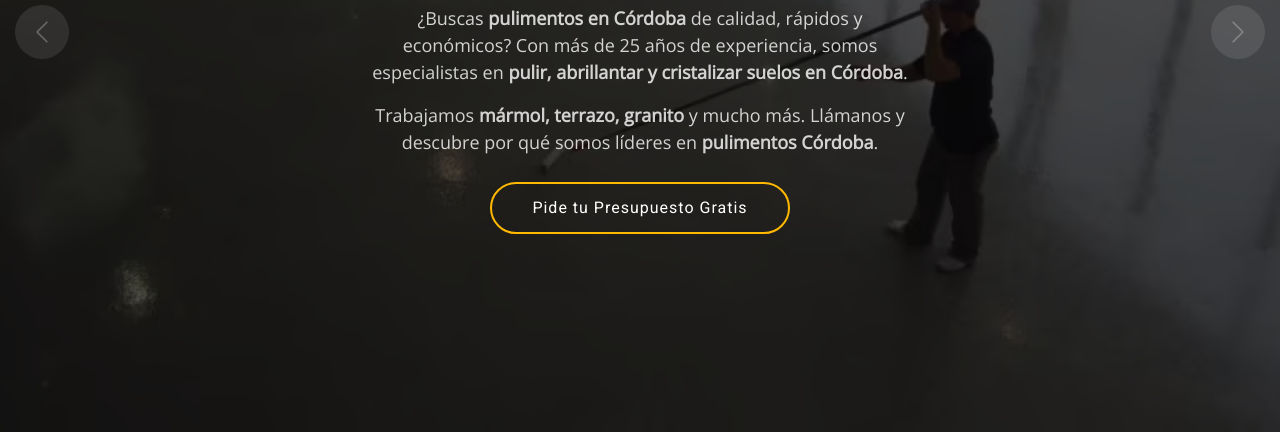
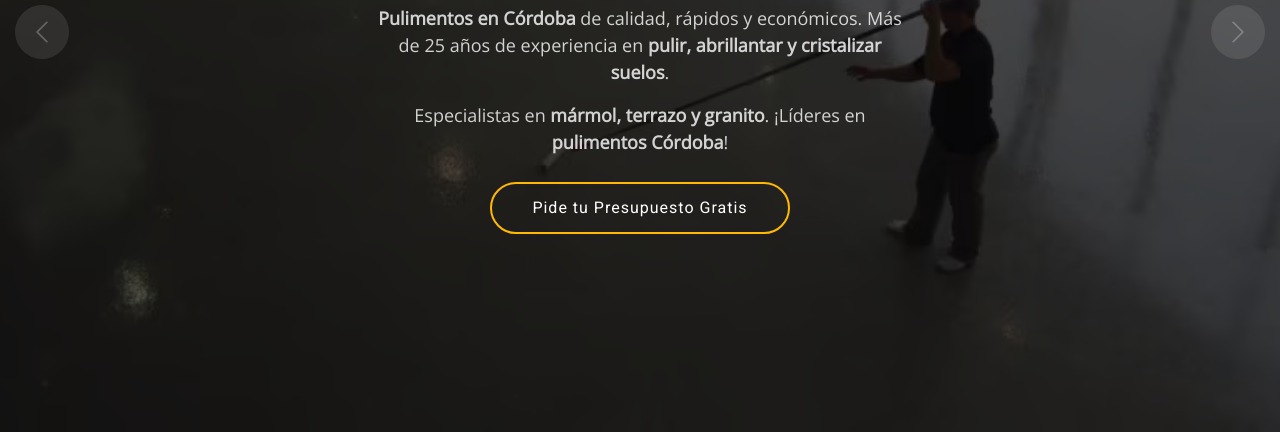
Before and after one commit to JuanJoseJurado/juanjosejurado.github.io-suelopulido, a plain HTML site: page index.html in a window 1280 px wide. Shown: the part 368-800 px from the top of the page. Drawn offline with nearby package versions, Linux system fonts and the light colour scheme; animation ran at ten frames a second.

Commit message:
reducir texto hero carousel

```diff
--- a/index.html
+++ b/index.html
@@ -110,11 +110,10 @@
 
 
                 <p>
-                ¿Buscas <strong>pulimentos en Córdoba</strong> de calidad, rápidos y económicos? Con más de 25 años de experiencia, somos especialistas en <strong>pulir, abrillantar y cristalizar suelos en Córdoba</strong>.
+                  <strong>Pulimentos en Córdoba</strong> de calidad, rápidos y económicos. Más de 25 años de experiencia en <strong>pulir, abrillantar y cristalizar suelos</strong>.
                 </p>
-
                 <p>
-                Trabajamos <strong>mármol, terrazo, granito</strong> y mucho más. Llámanos y descubre por qué somos líderes en <strong>pulimentos Córdoba</strong>.
+                  Especialistas en <strong>mármol, terrazo y granito</strong>. ¡Líderes en <strong>pulimentos Córdoba</strong>!
                 </p>
 
               <a href="tel:+34675665375" class="btn-get-started">Pide tu Presupuesto Gratis</a>
```
